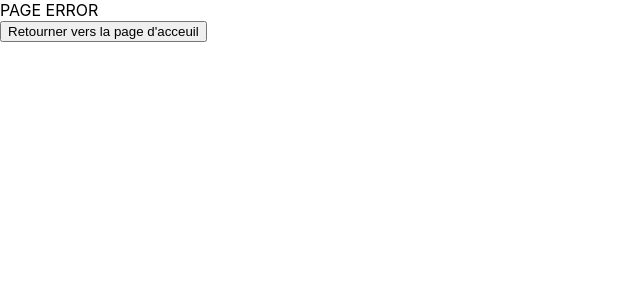
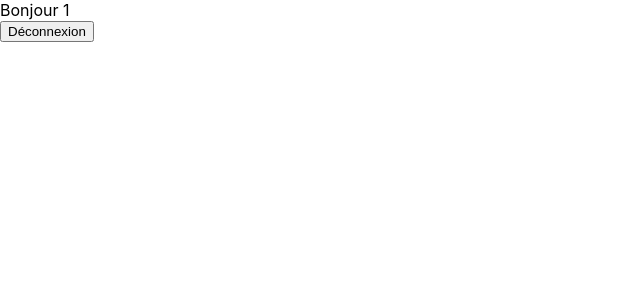
Before and after one commit to Hiboo93/barbenoire, a React (Create React App) app: page /home/1 in a window 1280 px wide. Shown: the top 300 px of the page, without its empty margins (0-640 px from the left). Built offline with nearby package versions, Linux system fonts and the light colour scheme; the HTML template or start-up script is replaced by a standard one.

Commit message:
🚨 : resolve obsolete dependencies

```diff
--- a/package.json
+++ b/package.json
@@ -36,5 +36,8 @@
       "last 1 firefox version",
       "last 1 safari version"
     ]
+  },
+  "devDependencies": {
+    "@babel/plugin-proposal-private-property-in-object": "^7.21.11"
   }
 }
--- a/src/App.js
+++ b/src/App.js
@@ -10,7 +10,7 @@ function App() {
   return (
     <Routes>
       <Route path='/' element={<LoginPage />}/>
-      <Route path='/home' element={<Home />}/>
+      <Route path='/home/:userFirstName' element={<Home />}/>
       <Route path='*' element={<ErrorPage />}/>
     </Routes>
   );
--- a/src/components/pages/home/Home.jsx
+++ b/src/components/pages/home/Home.jsx
@@ -1,10 +1,12 @@
 import React from 'react'
-import { Link } from 'react-router-dom'
+import { Link, useParams } from 'react-router-dom'
 
 export default function Home() {
+  const { userFirstName } = useParams()
+
   return (
     <div>
-      <div>Home</div>
+      <div>Bonjour {userFirstName}</div>
       <Link to={"/"} ><button>Déconnexion</button></Link>
     </div>
   )
--- a/src/components/pages/login/LoginForm.jsx
+++ b/src/components/pages/login/LoginForm.jsx
@@ -1,15 +1,16 @@
-import React, { useState } from 'react'
-import { Link } from 'react-router-dom';
+import React, { useState } from "react";
+import { Link, useNavigate } from "react-router-dom";
 
 export default function LoginForm() {
-     //state
+  //state
   const [userFirstName, setUserFirstName] = useState("");
+  const navigate = useNavigate();
 
   //comportements
   const handleSubmit = (event) => {
     event.preventDefault();
-    alert("Bonjour");
     setUserFirstName("");
+    navigate(`home/${userFirstName}`);
   };
 
   const handleChange = (event) => {
@@ -31,5 +32,5 @@ export default function LoginForm() {
       <button>Accédez à votre espace</button>
       <Link to="/home">Vers order page</Link>
     </form>
-  )
+  );
 }
```
Also changed, not shown: 2 other files (tests, documents, lock files or other folders).
